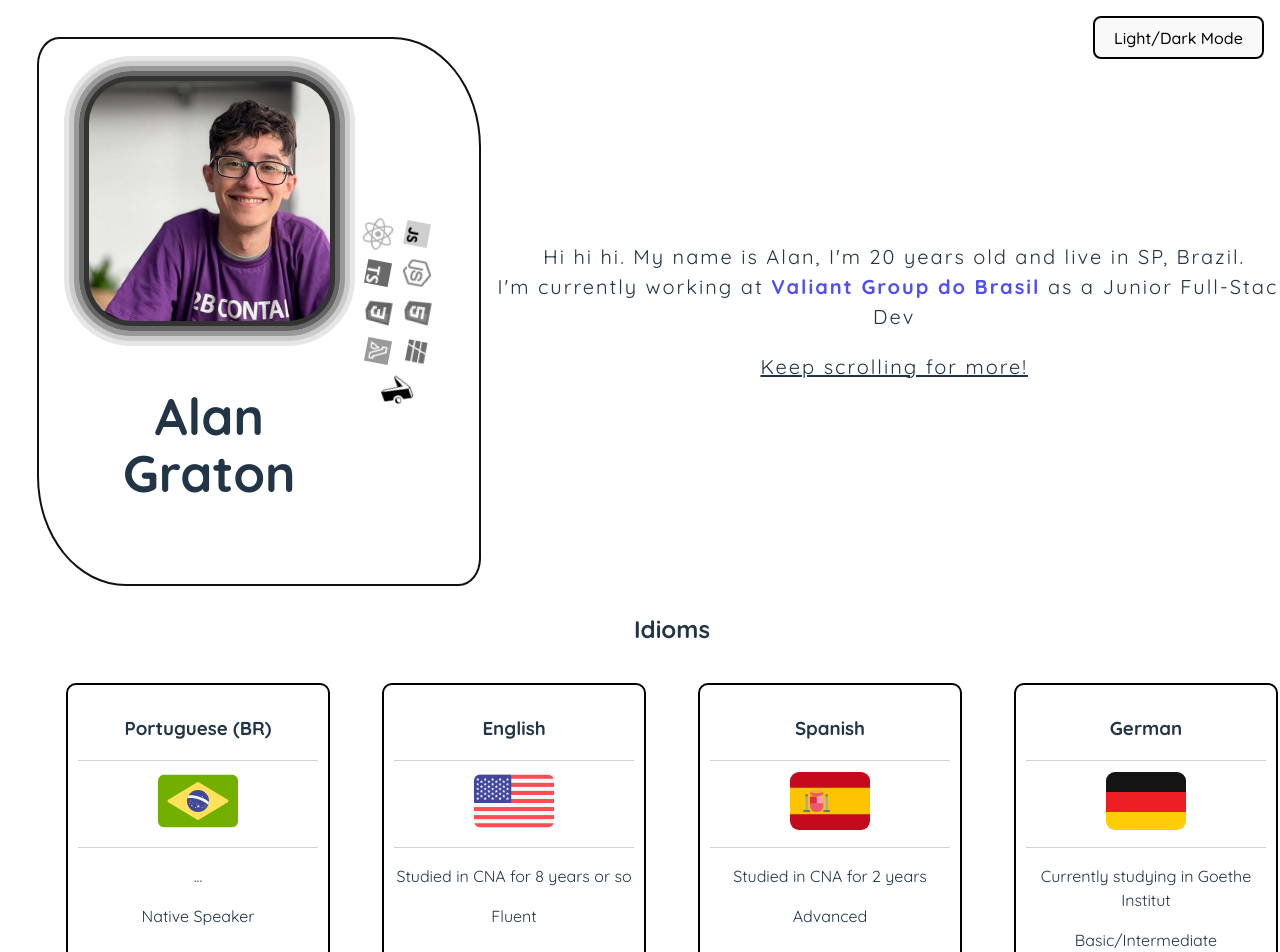
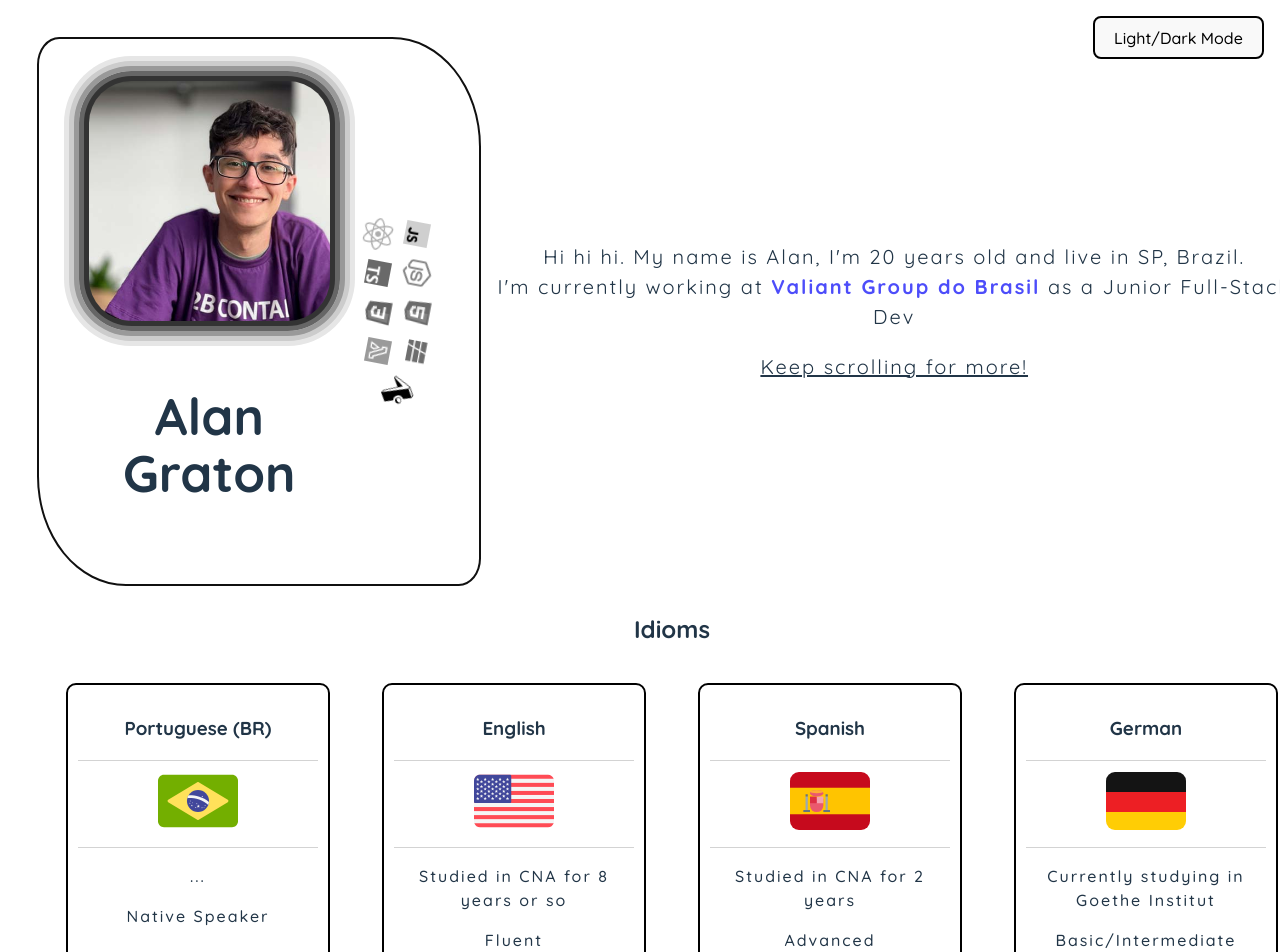
Before and after one commit to Alan-Graton/Portifolio-V2, a React (Vite) app: page / in a window 1280 px wide. Shown: the top 952 px of the page. Built offline with nearby package versions, Linux system fonts and the light colour scheme; a web font is replaced by a local one.

Commit message:
wip: add styles on idiom card hover

```diff
--- a/src/components/IdiomsPage/IdiomsPage.scss
+++ b/src/components/IdiomsPage/IdiomsPage.scss
@@ -25,6 +25,8 @@
       &:hover {
         transform: translateY(-5px);
 
+        border-color: #646cff;
+
         transition: 0.2s;
       }
 
@@ -34,9 +36,15 @@
       }
 
       .idiom_card__body {
+        p {
+          font-weight: 500;
+          letter-spacing: 2px;
+        }
+
         div {
           border-top: 1px solid #d3d3d3;
           border-bottom: 1px solid #d3d3d3;
+
           img {
             width: 5rem;
           }
@@ -44,6 +52,10 @@
       }
 
       .idiom_card__footer {
+        p {
+            font-weight: 500;
+            letter-spacing: 2px;
+        }
       }
     }
   }
```
